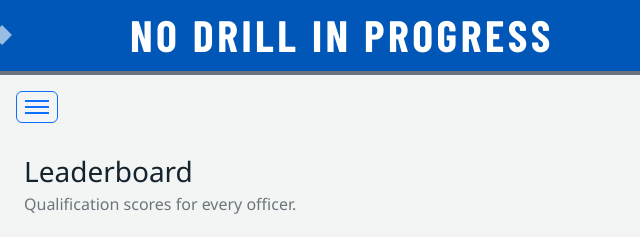
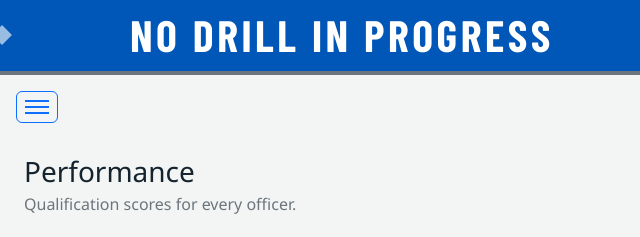
Before and after one commit to CPD-capstone/CPD-Target-System, a website: page data/Performance.html in a window 1280 px wide. Shown: the top 237 px of the page, 0-640 px from the left. Drawn offline with nearby package versions, Linux system fonts and the light colour scheme.

Commit message:
fixed name

```diff
--- a/data/Performance.html
+++ b/data/Performance.html
@@ -48,7 +48,7 @@
     <main class="container-fluid px-3 px-md-4 py-3 performance-main">
         <!-- AI-generated (Claude): page title, matching the Drills page heading. -->
         <div class="mb-4">
-            <h1 class="h3 mb-1">Leaderboard</h1>
+            <h1 class="h3 mb-1">Performance</h1>
             <p class="text-secondary mb-0">Qualification scores for every officer.</p>
         </div>
 
```
